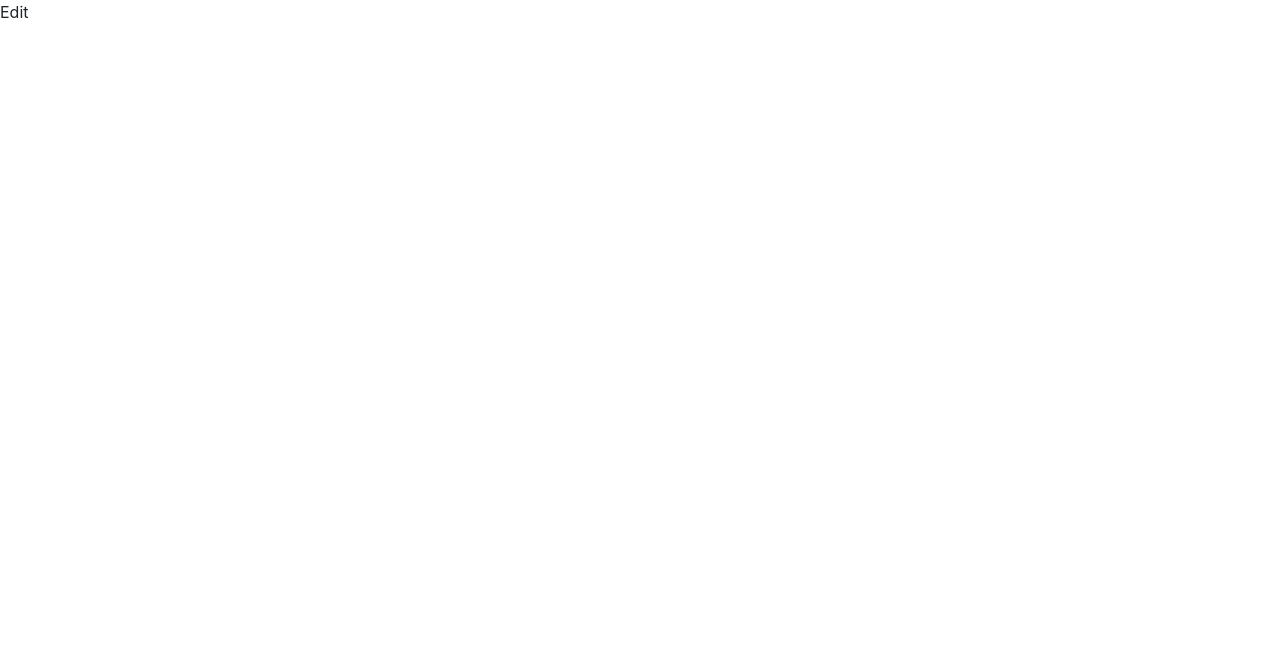
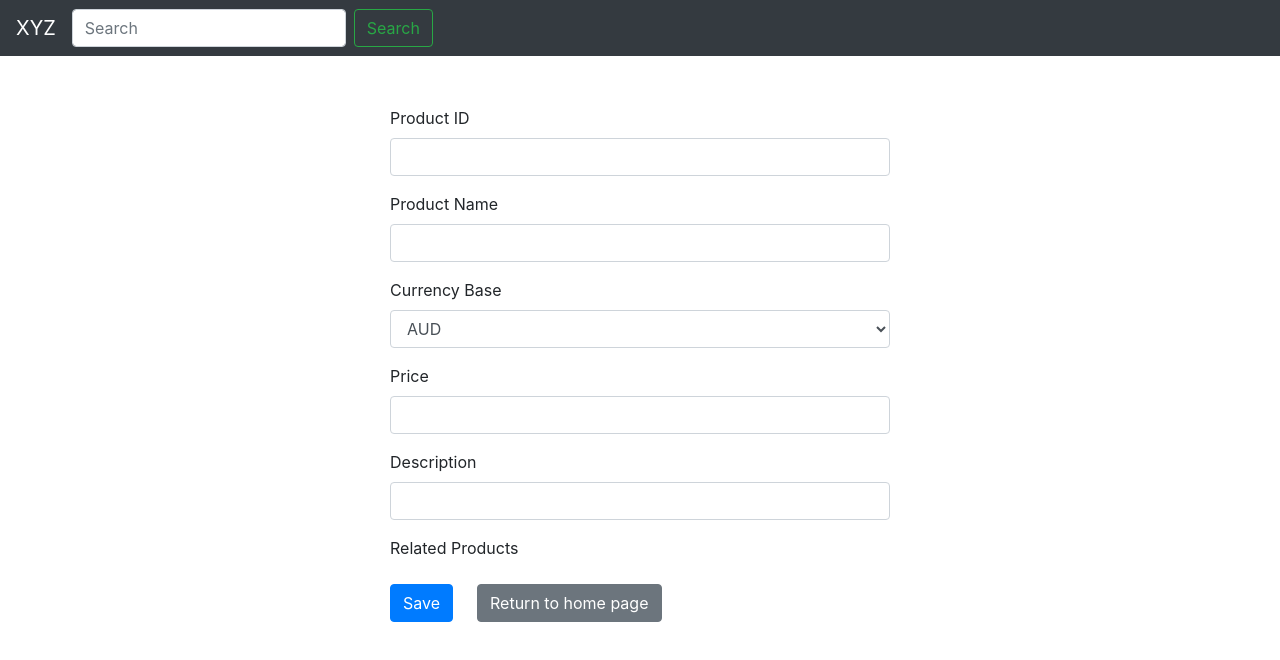
Before and after one commit to papermaker-developer-bne/xyz-frontend, a React (Create React App) app: page /editProduct/1 in a window 1280 px wide. Shown: the top 660 px of the page. Built offline with nearby package versions, Linux system fonts and the light colour scheme.

Commit message:
Add edit product page laytout.

```diff
--- a/src/product/EditProduct.js
+++ b/src/product/EditProduct.js
@@ -1,5 +1,91 @@
 import React, { useState, useEffect } from "react";
+import { Link } from "react-router-dom";
 
-export const EditProduct = () => {
-  return <div>Edit</div>;
-};
+export const EditProduct = ({ match: { params: { productId } } }) => {
+  // save the single product data in localstorage
+  const [products, setProducts] = useState(JSON.parse(localStorage.getItem('products')) || []);
+  return (
+    <>
+      <nav className="navbar navbar-expand-lg navbar-dark bg-dark">
+        <a className="navbar-brand" href="/">
+          XYZ
+        </a>
+        <button
+          className="navbar-toggler"
+          type="button"
+          data-toggle="collapse"
+          data-target="#navbarSupportedContent"
+          aria-controls="navbarSupportedContent"
+          aria-expanded="false"
+          aria-label="Toggle navigation"
+        >
+          <span className="navbar-toggler-icon"></span>
+        </button>
+
+        <div className="collapse navbar-collapse" id="navbarSupportedContent">
+          <form className="form-inline my-2 my-lg-0">
+            <input
+              className="form-control mr-sm-2"
+              type="search"
+              placeholder="Search"
+              aria-label="Search"
+            />
+            <button
+              className="btn btn-outline-success my-2 my-sm-0"
+              type="submit"
+            >
+              Search
+            </button>
+          </form>
+        </div>
+      </nav>
+
+      <div style={{ margin: '50px auto', width: '500px' }}>
+        <form>
+          <div class="form-group">
+            <label for="exampleFormControlInput1">Product ID</label>
+            <input type="text" class="form-control" id="exampleFormControlInput1" />
+          </div>
+          <div class="form-group">
+            <label for="exampleFormControlInput1">Product Name</label>
+            <input type="text" class="form-control" id="exampleFormControlInput1" required minlength="3" />
+          </div>
+          < div class="form-group" >
+            <label for="exampleFormControlInput1">Currency Base</label>
+            <select class="form-control" >
+              <option>AUD</option>
+              <option>USD</option>
+              <option>CNY</option>
+            </select>
+          </div>
+          <div class="form-group">
+            <label for="exampleFormControlInput1">Price</label>
+            <input type="text" class="form-control" id="exampleFormControlInput1" required />
+          </div>
+          <div class="form-group">
+            <label for="exampleFormControlInput1">Description</label>
+            <input type="text" class="form-control" id="exampleFormControlInput1" required />
+          </div>
+          <div class="form-group">
+            <label for="exampleFormControlInput1">Related Products</label>
+            <div class="form-group">
+              {
+                products?.map(product => (
+                  <div class="form-check form-check-inline" key={product.id}>
+                    <input class="form-check-input" type="checkbox" id={product.id} value={product.id} />
+                    <label class="form-check-label" for={product.id}>{product.id}-{product.name}</label>
+                  </div>
+                ))
+              }
+
+            </div>
+          </div>
+          <button type="submit" class="btn btn-primary">Save</button>
+          <Link to={`/`}>
+            <button type="btn" class="btn btn-secondary ml-4">Return to home page</button>
+          </Link>
+        </form>
+      </div>
+    </>
+  )
+}
```
